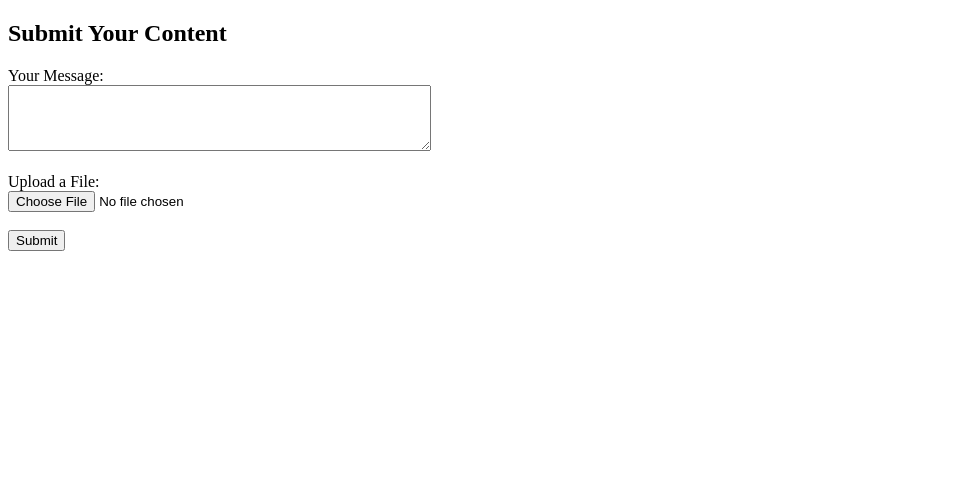
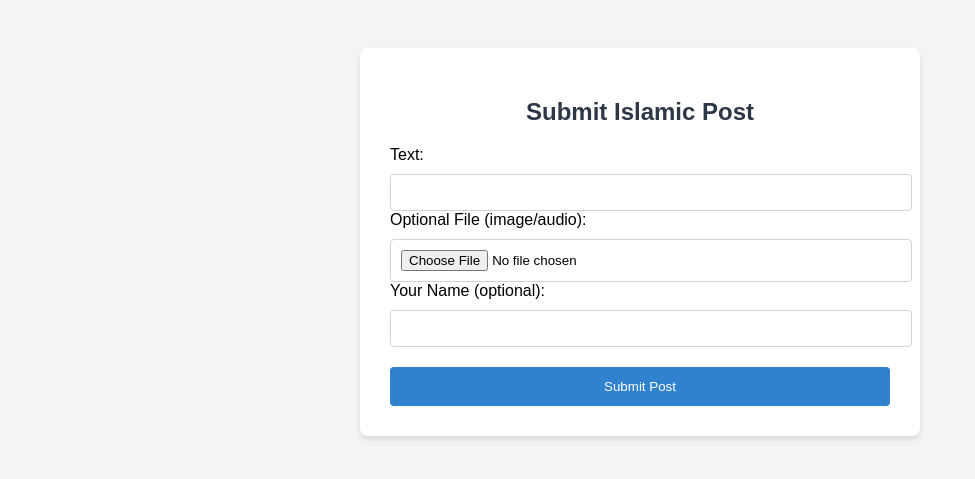
Before and after one commit to Himmy504/flask-submission-form, a Flask app: page / in a window 1280 px wide. Shown: the top 479 px of the page, without its empty margins (0-975 px from the left). Run offline with Flask 3, Linux system fonts and the light colour scheme.

Commit message:
form.html

```diff
--- a/templates/form.html
+++ b/templates/form.html
@@ -2,17 +2,62 @@
 <html>
 <head>
     <title>Submit Content</title>
+    <style>
+        body {
+            font-family: Arial, sans-serif;
+            background-color: #f3f4f6;
+            padding: 40px;
+        }
+        .form-container {
+            background-color: #fff;
+            border-radius: 8px;
+            padding: 30px;
+            box-shadow: 0 4px 6px rgba(0,0,0,0.1);
+            max-width: 500px;
+            margin: auto;
+        }
+        h2 {
+            text-align: center;
+            margin-bottom: 20px;
+            color: #2d3748;
+        }
+        input[type="text"], input[type="file"] {
+            width: 100%;
+            padding: 10px;
+            margin-top: 10px;
+            border: 1px solid #cbd5e0;
+            border-radius: 4px;
+        }
+        button {
+            margin-top: 20px;
+            padding: 12px;
+            width: 100%;
+            background-color: #3182ce;
+            color: white;
+            border: none;
+            border-radius: 4px;
+            cursor: pointer;
+        }
+        button:hover {
+            background-color: #2b6cb0;
+        }
+    </style>
 </head>
 <body>
-    <h2>Submit Your Content</h2>
-    <form method="POST" action="/submit" enctype="multipart/form-data">
-        <label for="text">Your Message:</label><br>
-        <textarea name="text" rows="4" cols="50"></textarea><br><br>
+    <div class="form-container">
+        <h2>Submit Islamic Post</h2>
+        <form action="/submit" method="post" enctype="multipart/form-data">
+            <label for="text">Text:</label>
+            <input type="text" name="text" required>
 
-        <label for="file">Upload a File:</label><br>
-        <input type="file" name="file"><br><br>
+            <label for="file">Optional File (image/audio):</label>
+            <input type="file" name="file">
 
-        <button type="submit">Submit</button>
-    </form>
+            <label for="submitter">Your Name (optional):</label>
+            <input type="text" name="submitter">
+
+            <button type="submit">Submit Post</button>
+        </form>
+    </div>
 </body>
 </html>
```
